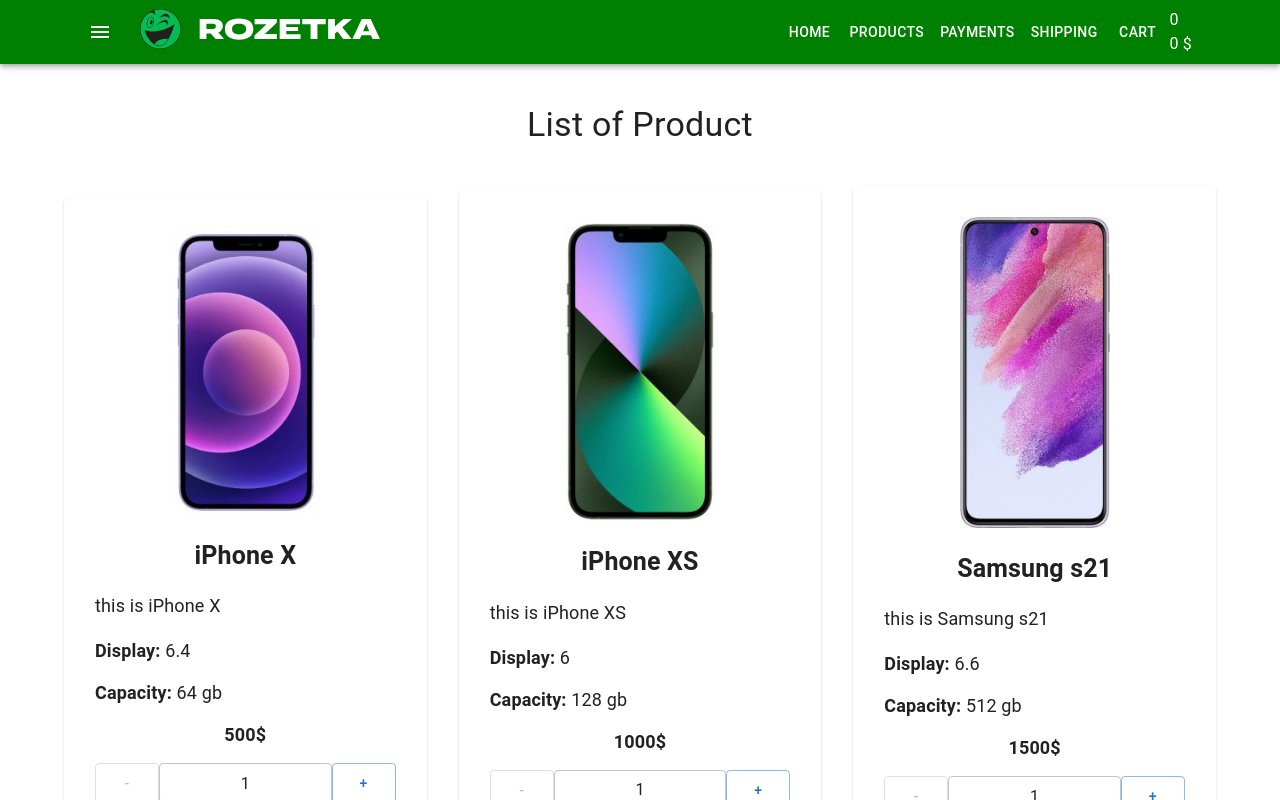
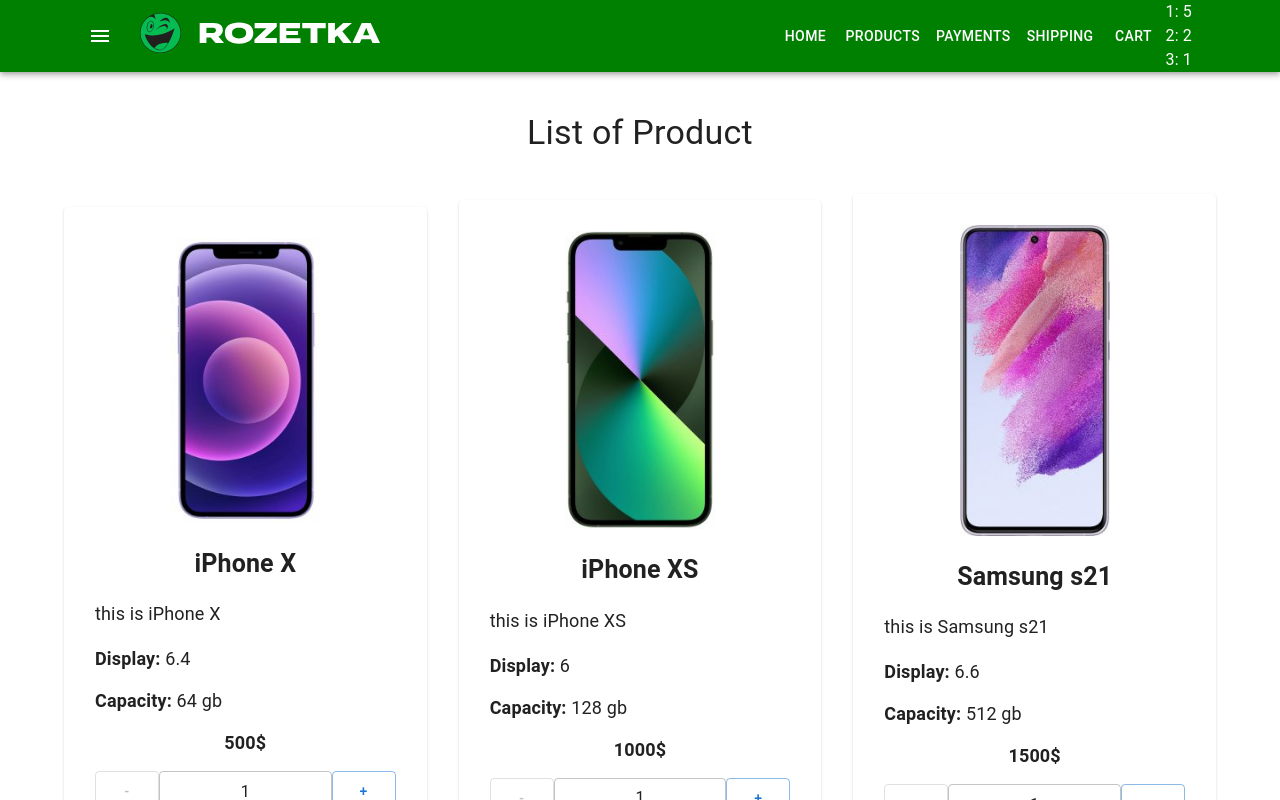
Before and after one commit to StasKostak/React-Shop-Project, a React (Create React App) app: page / in a window 1280 px wide. Shown: the top 800 px of the page. Built offline with nearby package versions, Linux system fonts and the light colour scheme; the HTML template or start-up script is replaced by a standard one.

Commit message:
productID

```diff
--- a/src/components/CartHeader/CartHeader.tsx
+++ b/src/components/CartHeader/CartHeader.tsx
@@ -1,14 +1,16 @@
 type Props = {
-    cartData: {
-        totalCount: number
-        totalPrice: number
+    productsInCart: {
+        [id: number]: number
     }
 }
-const CartHeader = ({ cartData }: Props) => {
+const CartHeader = ({ productsInCart }: Props) => {
     return (
         <div>
-            <div>{cartData.totalCount}</div>
-            <div>{cartData.totalPrice} $ </div>
+            {Object.keys(productsInCart).map((productId) => (
+                <div key={productId}>
+                    {productId}: {productsInCart[parseInt(productId)]}
+                </div>
+            ))}
         </div>
     )
 }
--- a/src/container/App/App.tsx
+++ b/src/container/App/App.tsx
@@ -4,28 +4,23 @@
 import Main from 'container/Main/Main'
 import { useState } from 'react'
 
-type CartDataProps = {
-    totalCount: number
-    totalPrice: number
+type ProductsInCart = {
+    [id: number]: number
 }
 
 const App = () => {
-    const [cartData, setCartData] = useState<CartDataProps>({
-        totalCount: 0,
-        totalPrice: 0,
+    const [productsInCart, serProductsInCart] = useState<ProductsInCart>({
+        1: 5,
+        2: 2,
+        3: 1,
     })
 
-    const addProductToCart = (total: number, price: number) => {
-        setCartData((prevState: CartDataProps) => ({
-            totalCount: prevState.totalCount + total,
-            totalPrice: prevState.totalPrice + total * price,
-        }))
-    }
+    const addProductToCart = () => {}
 
     return (
         <StyledEngineProvider injectFirst>
             <CssBaseline />
-            <Header cartData={cartData} />
+            <Header productsInCart={productsInCart} />
             <Main addProductToCart={addProductToCart} />
         </StyledEngineProvider>
     )
--- a/src/container/Header/Header.tsx
+++ b/src/container/Header/Header.tsx
@@ -11,13 +11,12 @@
 import CartHeader from 'components/CartHeader/CartHeader'
 
 type Props = {
-    cartData: {
-        totalCount: number
-        totalPrice: number
+    productsInCart: {
+        [id: number]: number
     }
 }
 
-const Header = ({ cartData }: Props) => {
+const Header = ({ productsInCart }: Props) => {
     return (
         <AppBar position="static" className="app-bar">
             <Container maxWidth="lg">
@@ -35,7 +34,7 @@
                         <img src={logo} alt="Logo" />
                     </div>
                     <Menu />
-                    <CartHeader cartData={cartData} />
+                    <CartHeader productsInCart={productsInCart} />
                 </Toolbar>
             </Container>
         </AppBar>
```
Also changed, not shown: src/components/Products/ProductsListItem.css (+16 -1 lines), 1 other file (tests, documents, lock files or other folders).
